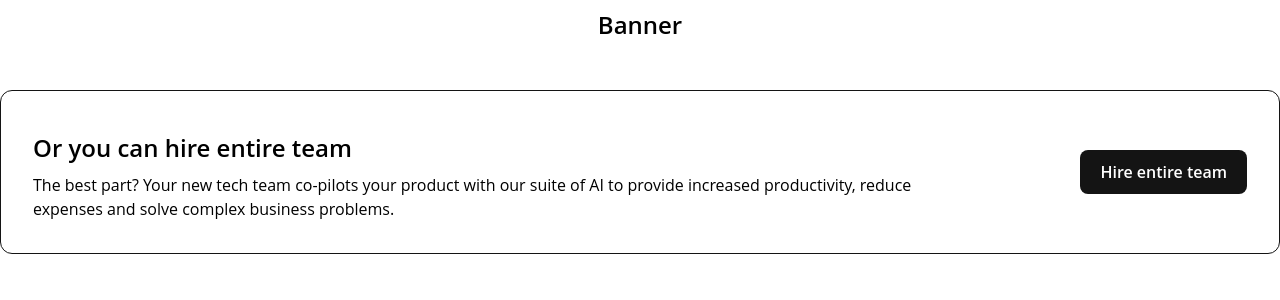
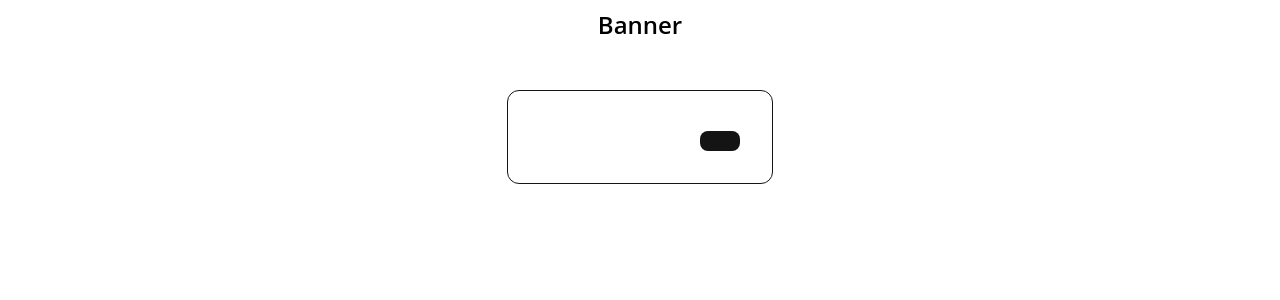
Before and after one commit to tript-cmyk/evoluter-components, a React (Vite) app: page / in a window 1280 px wide. Shown: the top 300 px of the page. Built offline with nearby package versions, Linux system fonts and the light colour scheme.

Commit message:
feat: update Banner component

```diff
--- a/src/components/layout/Banner.tsx
+++ b/src/components/layout/Banner.tsx
@@ -1,18 +1,22 @@
 import { Button, BUTTON_VARIANTS } from "../ui/button";
 
-const Banner = () => {
+interface BannerProps {
+  title: string;
+  description: string;
+  buttonText: string;
+}
+
+const Banner = (props: BannerProps) => {
+  const { title, description, buttonText } = props;
+
   return (
     <div className="flex flex-col gap-6 p-4 items-center md:flex-row md:gap-40 md:p-8 border border-[#141414] rounded-xl hover:bg-[#ABFFC3] duration-700">
       <div>
-        <h2>Or you can hire entire team</h2>
-        <div>
-          The best part? Your new tech team co-pilots your product with our
-          suite of AI to provide increased productivity, reduce expenses and
-          solve complex business problems.
-        </div>
+        <h2>{title}</h2>
+        <div>{description}</div>
       </div>
       <div>
-        <Button variant={BUTTON_VARIANTS.OUTLINE}>Hire entire team</Button>
+        <Button variant={BUTTON_VARIANTS.OUTLINE}>{buttonText}</Button>
       </div>
     </div>
   );
```
